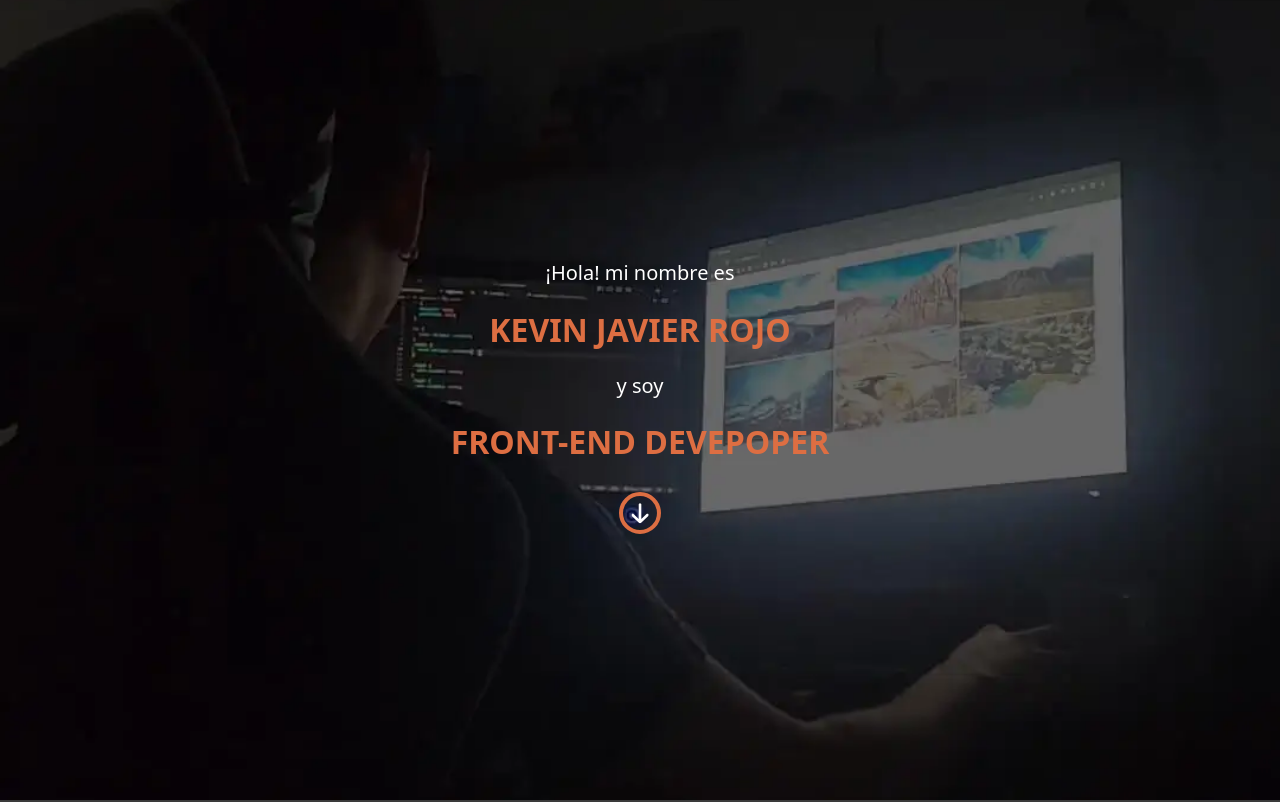
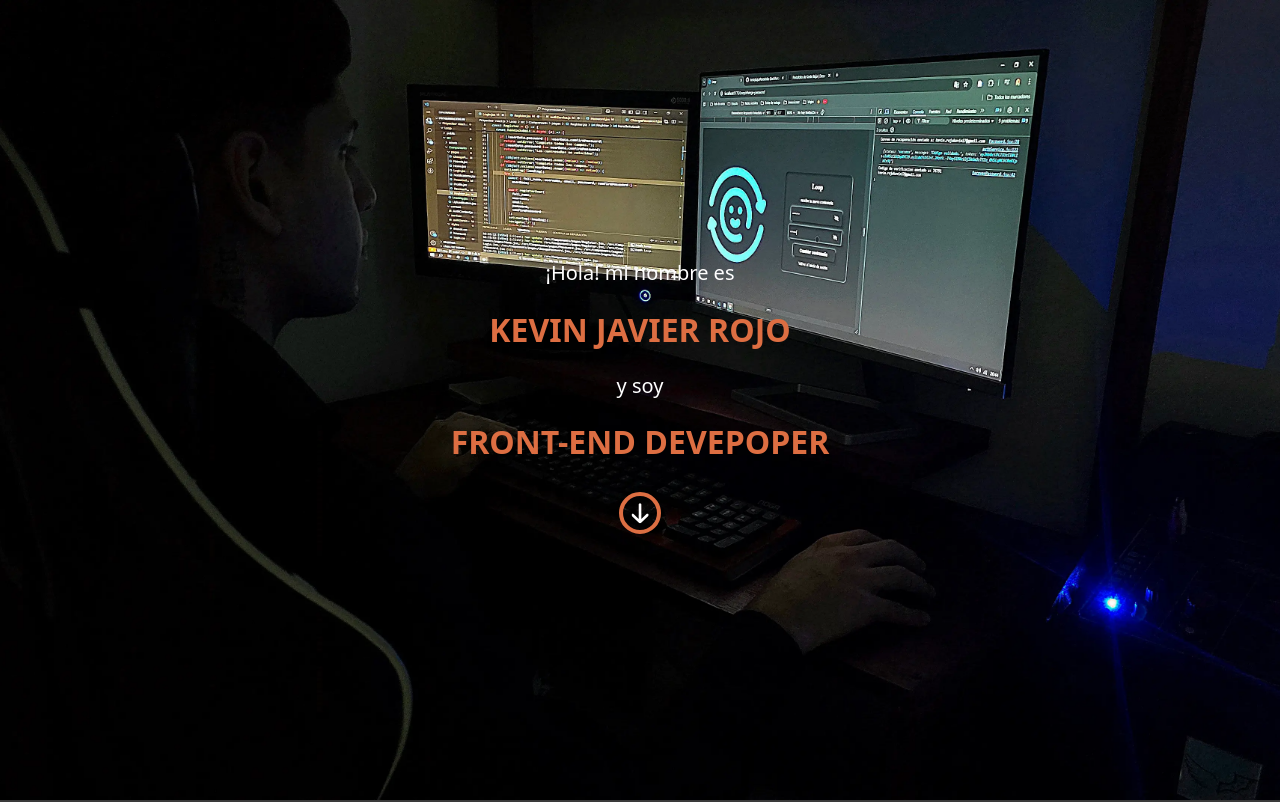
Before and after one commit to kevinjrojo/Portafolio, a React (Vite) app: page / in a window 1280 px wide. Shown: the top 802 px of the page. Built offline with nearby package versions, Linux system fonts and the light colour scheme.

Commit message:
cambio de foto en intro

```diff
--- a/src/styles/intro.css
+++ b/src/styles/intro.css
@@ -6,7 +6,7 @@
 .hero-section {
   font-family: system-ui, -apple-system, BlinkMacSystemFont, "Segoe UI", Roboto,
     Oxygen, Ubuntu, Cantarell, "Open Sans", "Helvetica Neue", sans-serif;
-  background-image: url("../assets/foto.webp");
+  background-image: url("../assets/foto kevin.webp");
   background-size: cover;
   background-position: center;
   height: 100vh;
```
Also changed, not shown: src/assets/foto kevin 2.webp (added), src/assets/foto kevin.webp (added).
